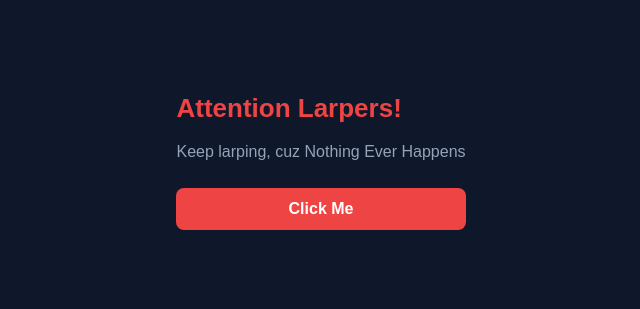
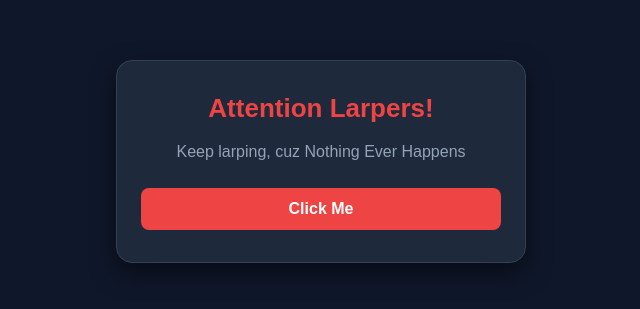
Before and after one commit to Lyxx-chan/Larp, a plain HTML site: page index.html in a window 1280 px wide. Shown: the part 259-568 px from the top of the page, without its empty margins (319-959 px from the left). Drawn offline with Linux system fonts and the light colour scheme.

Commit message:
Update index.html

```diff
--- a/index.html
+++ b/index.html
@@ -18,7 +18,7 @@
             padding: 20px;
         }
 
-         kartu {
+         .kartu {
             background-color: #1e293b;
             border: 1px solid #334155;
             border-radius: 16px;
```
